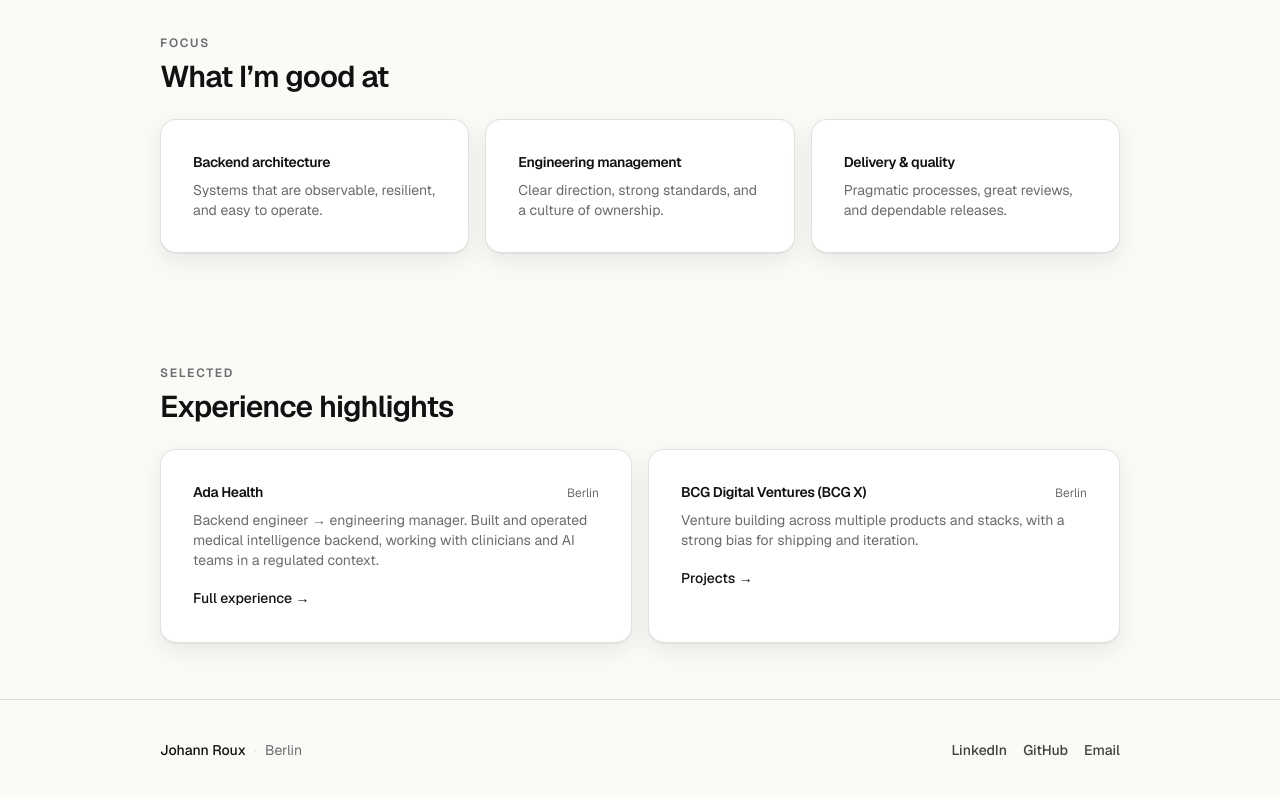
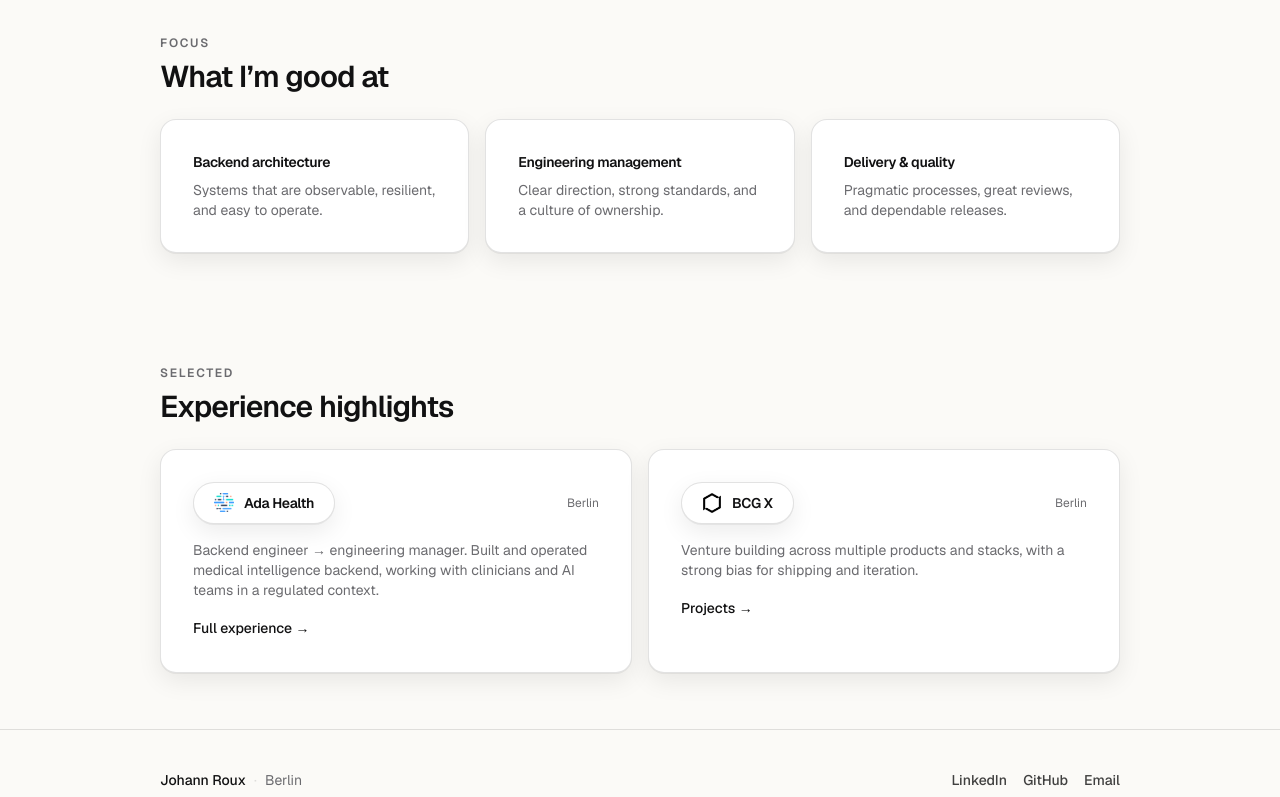
Before and after one commit to johannroux/johannroux.com, a Next.js app: page / in a window 1280 px wide. Shown: the part 901-1698 px from the top of the page. Built offline with nearby package versions, Linux system fonts and the light colour scheme.

Commit message:
feat: Improve content

```diff
--- a/app/about/page.tsx
+++ b/app/about/page.tsx
@@ -28,11 +28,11 @@ export default async function AboutPage() {
 
         <PhotoBanner
           photo={sitePhotos.greenland}
-          className="mt-8 max-w-2xl"
+          className="mt-8 w-full"
           priority
         />
 
-        <article className="prose mt-10 max-w-2xl">{content}</article>
+        <article className="prose mt-10 max-w-none">{content}</article>
       </div>
     </main>
   );
--- a/app/contact/page.tsx
+++ b/app/contact/page.tsx
@@ -30,7 +30,7 @@ export default async function ContactPage() {
 
         <PhotoBanner
           photo={sitePhotos.fakarava3}
-          className="mt-8 max-w-2xl"
+          className="mt-8 w-full"
           priority
         />
 
@@ -60,7 +60,7 @@ export default async function ContactPage() {
                 GitHub →
               </Link>
               <Link
-                href="https://www.linkedin.com/"
+                href="https://www.linkedin.com/in/johannroux/"
                 className="text-sm font-medium underline decoration-transparent underline-offset-4 transition-colors hover:decoration-[color:var(--color-accent)]"
                 target="_blank"
                 rel="noreferrer"
@@ -71,7 +71,7 @@ export default async function ContactPage() {
           </div>
         </div>
 
-        <article className="prose mt-10 max-w-2xl">{content}</article>
+        <article className="prose mt-10 max-w-none">{content}</article>
       </div>
     </main>
   );
--- a/app/experience/page.tsx
+++ b/app/experience/page.tsx
@@ -28,11 +28,11 @@ export default async function ExperiencePage() {
 
         <PhotoBanner
           photo={sitePhotos.fakarava2}
-          className="mt-8 max-w-3xl"
+          className="mt-8 w-full"
           priority
         />
 
-        <article className="prose mt-10 max-w-3xl">{content}</article>
+        <article className="prose mt-10 max-w-none">{content}</article>
       </div>
     </main>
   );
--- a/app/layout.tsx
+++ b/app/layout.tsx
@@ -51,7 +51,7 @@ export default function RootLayout({
       suppressHydrationWarning
       className={`${geistSans.variable} ${geistMono.variable} h-full antialiased`}
     >
-      <body className="min-h-full flex flex-col">
+      <body suppressHydrationWarning className="min-h-full flex flex-col">
         <div className="flex-1">
           <SiteHeader />
           {children}
--- a/app/page.tsx
+++ b/app/page.tsx
@@ -4,6 +4,7 @@ import { Callout } from "@/components/ui/Callout";
 import { Card, CardBody } from "@/components/ui/Card";
 import { Section } from "@/components/ui/Section";
 import { HeroVisual } from "@/components/home/HeroVisual";
+import { CompanyChip } from "@/components/ui/CompanyChip";
 
 export default function Home() {
   return (
@@ -92,13 +93,15 @@ export default function Home() {
         <div className="grid gap-4 sm:grid-cols-2">
           <Card>
             <CardBody>
-              <div className="flex items-baseline justify-between gap-3">
-                <div className="text-sm font-semibold tracking-tight">
-                  Ada Health
-                </div>
+              <div className="flex items-center justify-between gap-3">
+                <CompanyChip
+                  name="Ada Health"
+                  logoSrc="/icons/companies/ada.png"
+                  className="px-4 py-2 text-sm"
+                />
                 <div className="text-xs text-muted">Berlin</div>
               </div>
-              <p className="mt-2 text-sm text-muted">
+              <p className="mt-4 text-sm text-muted">
                 Backend engineer → engineering manager. Built and operated
                 medical intelligence backend, working with clinicians and AI
                 teams in a regulated context.
@@ -116,13 +119,15 @@ export default function Home() {
 
           <Card>
             <CardBody>
-              <div className="flex items-baseline justify-between gap-3">
-                <div className="text-sm font-semibold tracking-tight">
-                  BCG Digital Ventures (BCG X)
-                </div>
+              <div className="flex items-center justify-between gap-3">
+                <CompanyChip
+                  name="BCG X"
+                  logoSrc="/icons/companies/bcg-dv.png"
+                  className="px-4 py-2 text-sm"
+                />
                 <div className="text-xs text-muted">Berlin</div>
               </div>
-              <p className="mt-2 text-sm text-muted">
+              <p className="mt-4 text-sm text-muted">
                 Venture building across multiple products and stacks, with a
                 strong bias for shipping and iteration.
               </p>
--- a/components/SiteFooter.tsx
+++ b/components/SiteFooter.tsx
@@ -1,7 +1,7 @@
 import Link from "next/link";
 
 const links = [
-  { label: "LinkedIn", href: "https://www.linkedin.com/" },
+  { label: "LinkedIn", href: "https://www.linkedin.com/in/johannroux/" },
   { label: "GitHub", href: "https://github.com/johannroux" },
   { label: "Email", href: "mailto:hello@johannroux.com" },
 ];
--- a/components/home/HeroVisual.tsx
+++ b/components/home/HeroVisual.tsx
@@ -141,7 +141,7 @@ export function HeroVisual({
               strong quality bars.
             </div>
             <div className="mt-3 flex flex-wrap gap-2">
-              {["Backend", "Leadership", "Regulated systems"].map((t) => (
+              {["Backend", "Leadership", "Product mindset"].map((t) => (
                 <span
                   key={t}
                   className="rounded-full border border-border/70 bg-surface/70 px-3 py-1 text-xs font-medium shadow-soft"
@@ -153,9 +153,6 @@ export function HeroVisual({
           </div>
         </div>
 
-        <div className="mt-4 text-[10px] leading-none text-muted/55">
-          Photos © {sitePhotos.greenland.credit}
-        </div>
       </div>
     </div>
   );
--- a/components/ui/CompanyChip.tsx
+++ b/components/ui/CompanyChip.tsx
@@ -1,23 +1,51 @@
 import Image from "next/image";
+import Link from "next/link";
 import { cn } from "@/lib/cn";
 
 type CompanyChipProps = {
   name: string;
   logoSrc: string;
+  href?: string;
   className?: string;
 };
 
 export function CompanyChip(
-  { name, logoSrc, className }: Readonly<CompanyChipProps>,
+  { name, logoSrc, href, className }: Readonly<CompanyChipProps>,
 ) {
+  const classNames = cn(
+    "inline-flex align-middle items-center gap-2.5 rounded-full border border-border bg-surface px-5 py-2.5",
+    "text-base font-semibold tracking-tight shadow-soft",
+    href
+      ? cn(
+          "cursor-pointer !no-underline",
+          "transition-colors motion-safe:transition-transform motion-safe:duration-200 motion-safe:ease-out",
+          "motion-safe:hover:-translate-y-0.5 motion-safe:hover:scale-[1.01]",
+          "hover:border-border/80 hover:bg-surface/80",
+          "motion-safe:active:translate-y-0 motion-safe:active:scale-100",
+          "focus-visible:outline-none focus-visible:ring-2 focus-visible:ring-[color:var(--color-accent)] focus-visible:ring-offset-2 focus-visible:ring-offset-background",
+        )
+      : null,
+    className,
+  );
+
+  if (href) {
+    return (
+      <Link href={href} className={classNames} target="_blank" rel="noreferrer">
+        <Image
+          src={logoSrc}
+          alt=""
+          aria-hidden="true"
+          width={20}
+          height={20}
+          className="h-5 w-5 object-contain"
+        />
+        {name}
+      </Link>
+    );
+  }
+
   return (
-    <span
-      className={cn(
-        "inline-flex align-middle items-center gap-2.5 rounded-full border border-border bg-surface px-5 py-2.5",
-        "text-base font-semibold tracking-tight shadow-soft",
-        className,
-      )}
-    >
+    <span className={classNames}>
       <Image
         src={logoSrc}
         alt=""
--- a/content/pages/experience.mdx
+++ b/content/pages/experience.mdx
@@ -3,7 +3,7 @@ title: Scope, outcomes, and how I work.
 description: A focused view of roles, impact, and the kind of problems I enjoy solving.
 ---
 
-## <CompanyChip name="Ada Health" logoSrc="/icons/companies/ada.png" /> Engineering Manager / Backend Engineer
+## <CompanyChip name="Ada Health" logoSrc="/icons/companies/ada.png" href="https://ada.com/" className="mr-3" /> Engineering Manager / Backend Engineer
 
 Ada builds an AI-powered symptom assessment optimized by clinicians.
 
@@ -11,14 +11,22 @@ Ada builds an AI-powered symptom assessment optimized by clinicians.
 - Designed, maintained, tested, and released backend systems for medical intelligence in a **highly regulated environment** (MDD/MDR).
 - Worked closely with clinicians and AI engineers to ship improvements safely and measurably.
 
-## <CompanyChip name="BCG X" logoSrc="/icons/companies/bcg-dv.png" /> Software Engineer
+## <CompanyChip name="BCG X" logoSrc="/icons/companies/bcg-dv.png" href="https://www.bcg.com/x/" className="mr-3" /> Software Engineer
 
 Venture building across multiple products and stacks.
 
 - Shipped production systems quickly while keeping a clean architecture.
 - Worked across backend and frontend, depending on project needs.
 
-## <CompanyChip name="LadenZeile" logoSrc="/icons/companies/ladenzeile.png" /> Full-stack engineer
+## <CompanyChip name="OpenSC" logoSrc="/icons/companies/opensc.png" href="https://opensc.org/" className="mr-3" /> Backend Engineer
+
+OpenSC builds traceability products for supply chains.
+
+- Built and shipped backend services and integrations, focusing on reliability and operability.
+- Worked with product and domain experts to turn messy real-world data into usable systems.
+- Kept quality high with pragmatic testing, observability, and clear ownership.
+
+## <CompanyChip name="LadenZeile" logoSrc="/icons/companies/ladenzeile.png" href="https://www.linkedin.com/company/ladenzeile-gmbh/about/" className="mr-3" /> Full-stack engineer
 
 Five years in e-commerce at LadenZeile, across frontend, mobile, and backend.
 
```
Also changed, not shown: app/projects/page.tsx (+49 -2 lines), components/SiteHeader.tsx (+6 -1 lines), public/fitprimers/1.png (added), public/fitprimers/2.png (added).
